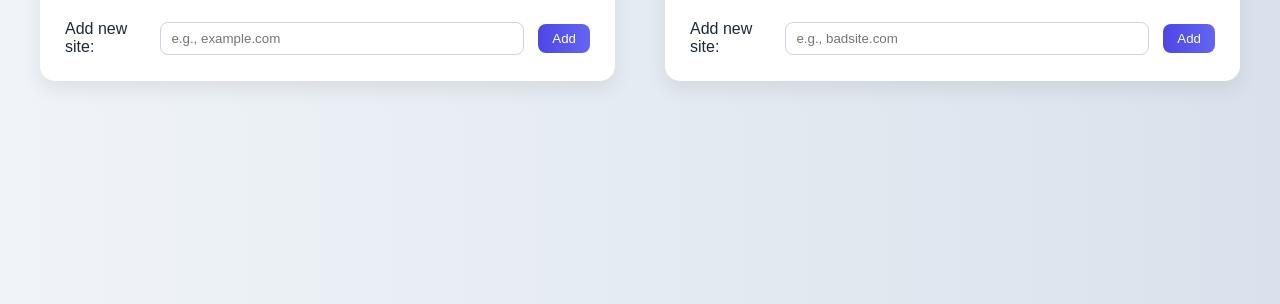
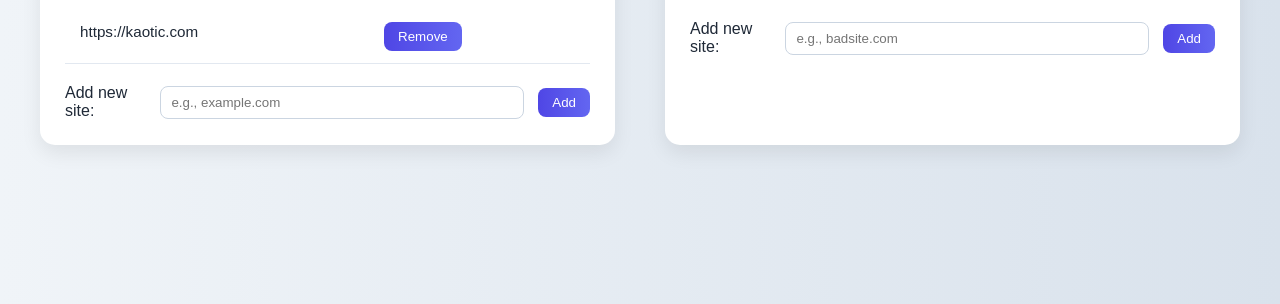
Before and after one commit to MorpheusEpsilon/BubbleNet, a FastAPI app: page /dashboard/ in a window 1280 px wide. Shown: the part 353-657 px from the top of the page. Run offline with FastAPI, Linux system fonts and the light colour scheme.

Commit message:
finished dashboard

```diff
--- a/Backend/storage.json
+++ b/Backend/storage.json
@@ -1,4 +1,6 @@
 {
-  "whitelist": [],
-  "blacklist": []
+    "whitelist": [
+        "https://kaotic.com"
+    ],
+    "blacklist": []
 }
--- a/Dashboard/routes.py
+++ b/Dashboard/routes.py
@@ -5,7 +5,7 @@ import json, os
 
 router = APIRouter(prefix="/dashboard")  # Prefix added
 templates = Jinja2Templates(directory="Dashboard/templates")
-STORAGE_FILE = "storage.json"
+STORAGE_FILE = "Backend/storage.json"
 
 def read_storage():
     if not os.path.exists(STORAGE_FILE):
--- a/Dashboard/templates/dashboard.html
+++ b/Dashboard/templates/dashboard.html
@@ -49,7 +49,7 @@
                 </table>
                 <form class="add-form" method="post" action="/dashboard/add">
                     <label for="whitelist-site">Add new site:</label>
-                    <input id="whitelist-site" type="text" name="site" placeholder="e.g., example.com" title="Enter site to whitelist">
+                    <input id="whitelist-site" type="text" name="site" placeholder="e.g., example.com" title="Enter site to whitelist" required>
                     <input type="hidden" name="list_type" value="whitelist">
                     <input type="hidden" name="username" value="{{ username }}">
                     <button type="submit">Add</button>
@@ -81,7 +81,7 @@
                 </table>
                 <form class="add-form" method="post" action="/dashboard/add">
                     <label for="blacklist-site">Add new site:</label>
-                    <input id="blacklist-site" type="text" name="site" placeholder="e.g., badsite.com" title="Enter site to blacklist">
+                    <input id="blacklist-site" type="text" name="site" placeholder="e.g., badsite.com" title="Enter site to blacklist" required>
                     <input type="hidden" name="list_type" value="blacklist">
                     <input type="hidden" name="username" value="{{ username }}">
                     <button type="submit">Add</button>
--- a/storage.json
+++ /dev/null
@@ -1,4 +0,0 @@
-{
-    "whitelist": [],
-    "blacklist": []
-}
```
